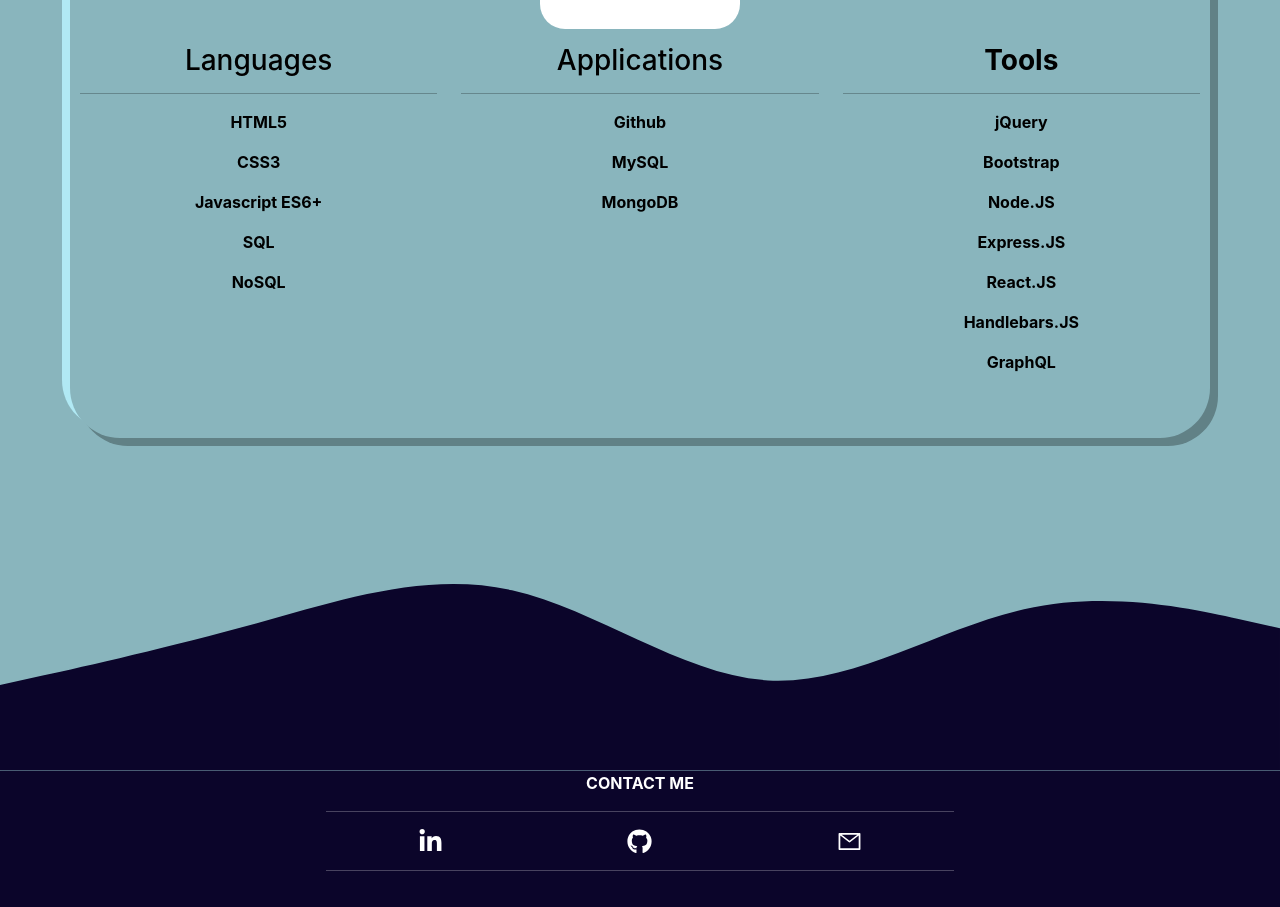
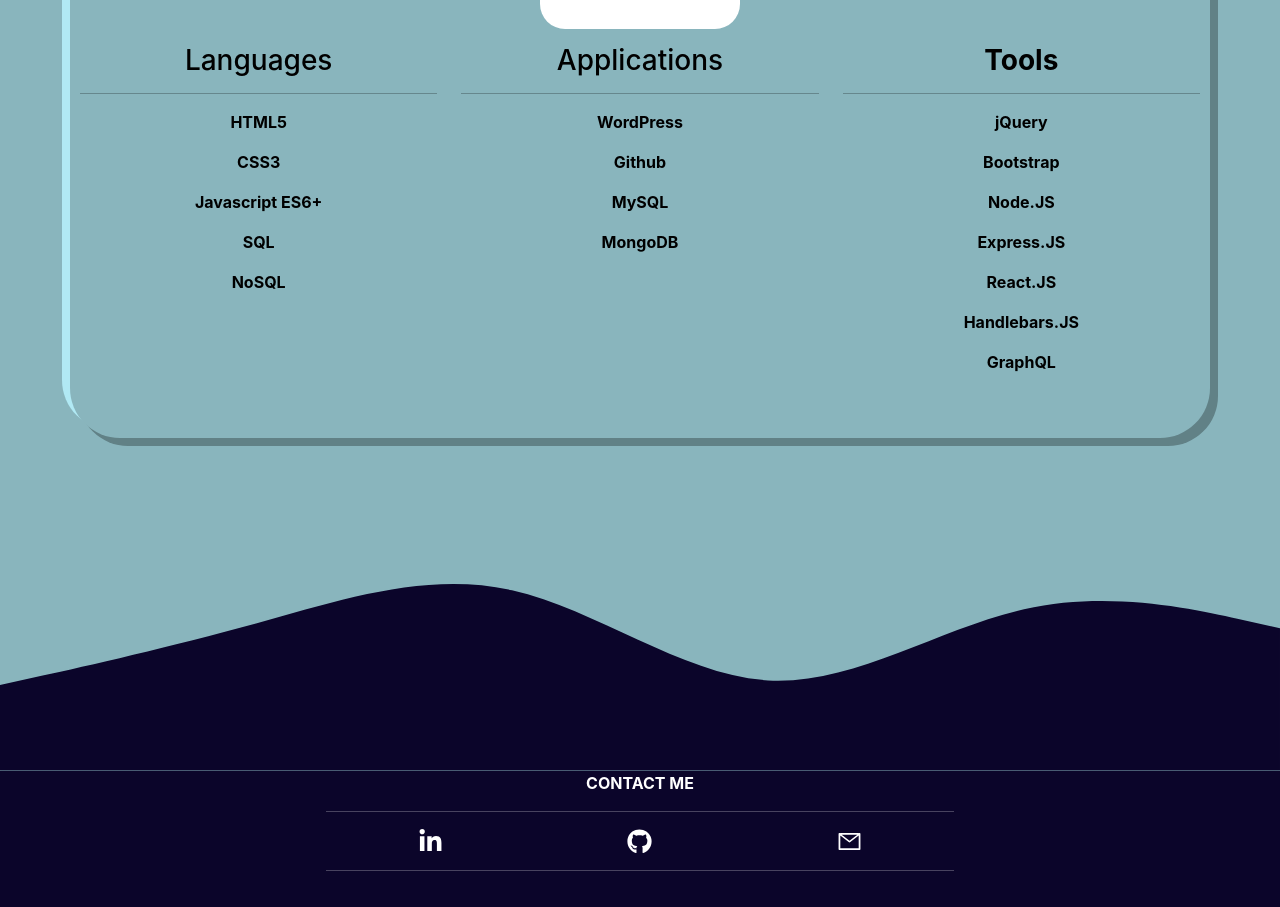
Before and after one commit to wendywilgus/Portfolio_in_React, a React (Create React App) app: page / in a window 1280 px wide. Shown: the part 2213-3120 px from the top of the page. Built offline with nearby package versions, Linux system fonts and the light colour scheme.

Commit message:
added WordPress to Skills

```diff
--- a/src/components/Header.js
+++ b/src/components/Header.js
@@ -26,7 +26,7 @@
 			<ul className={`${showHeader ? "show-header" : "hide-header"} n-box1`}>
 				<li
 					className={`${
-						(path === "/" || path === "/Portfolio_in_React") && "active"
+						(path === "/" || path === "/Portfolio_in_React/") && "active"
 					}`}
 				>
 					<Link to="/">Home</Link>
--- a/src/pages/Home.js
+++ b/src/pages/Home.js
@@ -64,9 +64,10 @@
 						<div className="font-bold text-center">
 							<h3 >Applications</h3>
 							<hr />
+							<p>WordPress</p>
 							<p>Github</p>
-              <p>MySQL</p>
-              <p>MongoDB</p>
+							<p>MySQL</p>
+							<p>MongoDB</p>
 						</div>
 					</div>
 
```
